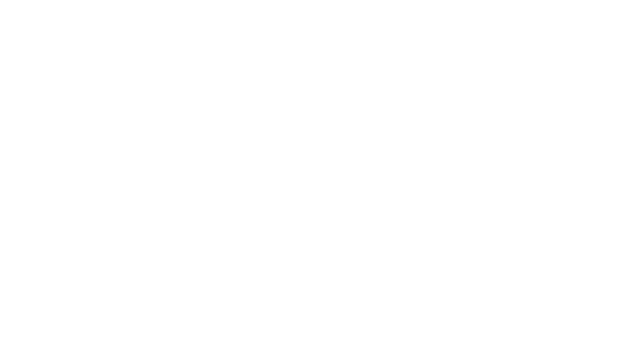
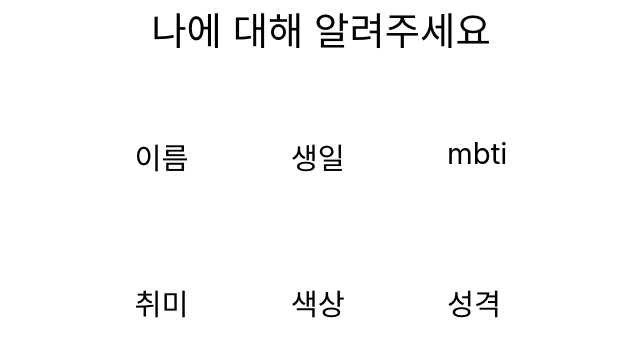
Before and after one commit to ilmerry/SookmyungHackathon, a React (Create React App) app: page /others in a window 1280 px wide. Before the commit this address had no page. Shown: the top 356 px of the page, without its empty margins (319-959 px from the left). Built offline with nearby package versions, Linux system fonts and the light colour scheme.

Commit message:
add: modal

```diff
--- a/src/App.js
+++ b/src/App.js
@@ -5,6 +5,7 @@
 import SelectAbout from './Components/SelectAbout';
 import SelectNum from './Components/SelectNum';
 import SelectLang  from './Components/SelectLang';
+import SelectOthers from './Components/SelectOthers';
 import {BrowserRouter, Route, Routes} from 'react-router-dom';
 
 
@@ -18,6 +19,7 @@
         <Route path="/maxlen" element={<SelectNum/>}/>
         <Route path="/about" elementt={<SelectAbout/>}/>
         <Route path="/result" element={<ResultPage/>}/>
+        <Route path="/others" element={<SelectOthers/>}/>
       </Routes>
       </BrowserRouter>
     </div>
--- /dev/null
+++ b/src/Components/SelectOthers.js
@@ -0,0 +1,148 @@
+import React, {useState} from 'react';
+import '../css/SelectOthers.css';
+import Modal from 'react-modal';
+
+
+Modal.setAppElement('#root') //
+function SelectOthers() {
+    const [nameModal, setNameModal] = useState(false)
+    const [birthModal, setbirthModal] = useState(false)
+    const [mbtiModal, setMbtiModal] = useState(false)
+    const [hobbyModal, setHobbyModal] = useState(false)
+    const [colorModal, setColorModal] = useState(false)
+    const [charModal, setCharModal] = useState(false)
+
+    return (
+        <div>
+
+            <div className="tellMe">
+                나에 대해 알려주세요
+            </div>
+
+            <Modal
+                isOpen={nameModal}
+                onRequestClose={() => setNameModal(false)}
+                style={
+                    {
+                        overlay: {
+                            backgroundColor: 'grey'
+                        },
+                        content: {
+                            color: 'orange'
+                        }
+                    }
+                }>
+                <div>이름</div>
+                <button onClick={() => setNameModal(false)}> 닫기</button>
+            </Modal>
+
+            <Modal
+                isOpen={birthModal}
+                onRequestClose={() => setbirthModal(false)}
+                style={
+                    {
+                        overlay: {
+                            backgroundColor: 'grey'
+                        },
+                        content: {
+                            color: 'orange'
+                        }
+                    }
+                }>
+                <div>생일</div>
+                <button onClick={() => setbirthModal(false)}> 닫기</button>
+            </Modal>
+
+            <Modal
+                isOpen={mbtiModal}
+                onRequestClose={() => setMbtiModal(false)}
+                style={
+                    {
+                        overlay: {
+                            backgroundColor: 'grey'
+                        },
+                        content: {
+                            color: 'orange'
+                        }
+                    }
+                }>
+                <div>mbti</div>
+                <button onClick={() => setMbtiModal(false)}> 닫기</button>
+            </Modal>
+
+            <Modal
+                isOpen={hobbyModal}
+                onRequestClose={() => setHobbyModal(false)}
+                style={
+                    {
+                        overlay: {
+                            backgroundColor: 'grey'
+                        },
+                        content: {
+                            color: 'orange'
+                        }
+                    }
+                }>
+                <div>취미</div>
+                <button onClick={() => setHobbyModal(false)}> 닫기</button>
+            </Modal>
+
+            <Modal
+                isOpen={colorModal}
+                onRequestClose={() => setColorModal(false)}
+                style={
+                    {
+                        overlay: {
+                            backgroundColor: 'grey'
+                        },
+                        content: {
+                            color: 'orange'
+                        }
+                    }
+                }>
+                <div>색상</div>
+                <button onClick={() => setColorModal(false)}> 닫기</button>
+            </Modal>
+
+            <Modal
+                isOpen={charModal}
+                onRequestClose={() => setCharModal(false)}
+                style={
+                    {
+                        overlay: {
+                            backgroundColor: 'grey'
+                        },
+                        content: {
+                            color: 'orange'
+                        }
+                    }
+                }>
+                <div>성격</div>
+                <button onClick={() => setCharModal(false)}> 닫기</button>
+            </Modal>
+
+            <table>
+                <thead></thead>
+                <tbody>
+                <tr>
+                    <td
+                        onClick={() => setNameModal(true)}
+                        >이름</td>
+                    <td onClick={() => setbirthModal(true)}>생일</td>
+                    <td onClick={() => setMbtiModal(true)}>mbti</td>
+                </tr>
+                <tr>
+                    <td onClick={() => setHobbyModal(true)}>취미</td>
+                    <td onClick={() => setColorModal(true)}>색상</td>
+                    <td onClick={() => setCharModal(true)}>성격</td>
+                </tr>
+                </tbody>
+                <tfoot></tfoot>
+            </table>
+        </div>
+    )
+
+}
+
+
+export default SelectOthers;
--- /dev/null
+++ b/src/css/SelectOthers.css
@@ -0,0 +1,18 @@
+
+
+.tellMe{
+    font-size: 3vw;
+    text-align: center;
+}
+
+table{
+    padding-top: 2vw;
+    margin: auto;
+}
+
+td{
+    float: left;
+    margin: 50px;
+    text-align: center;
+    font-size: 2.3vw;
+}
```
